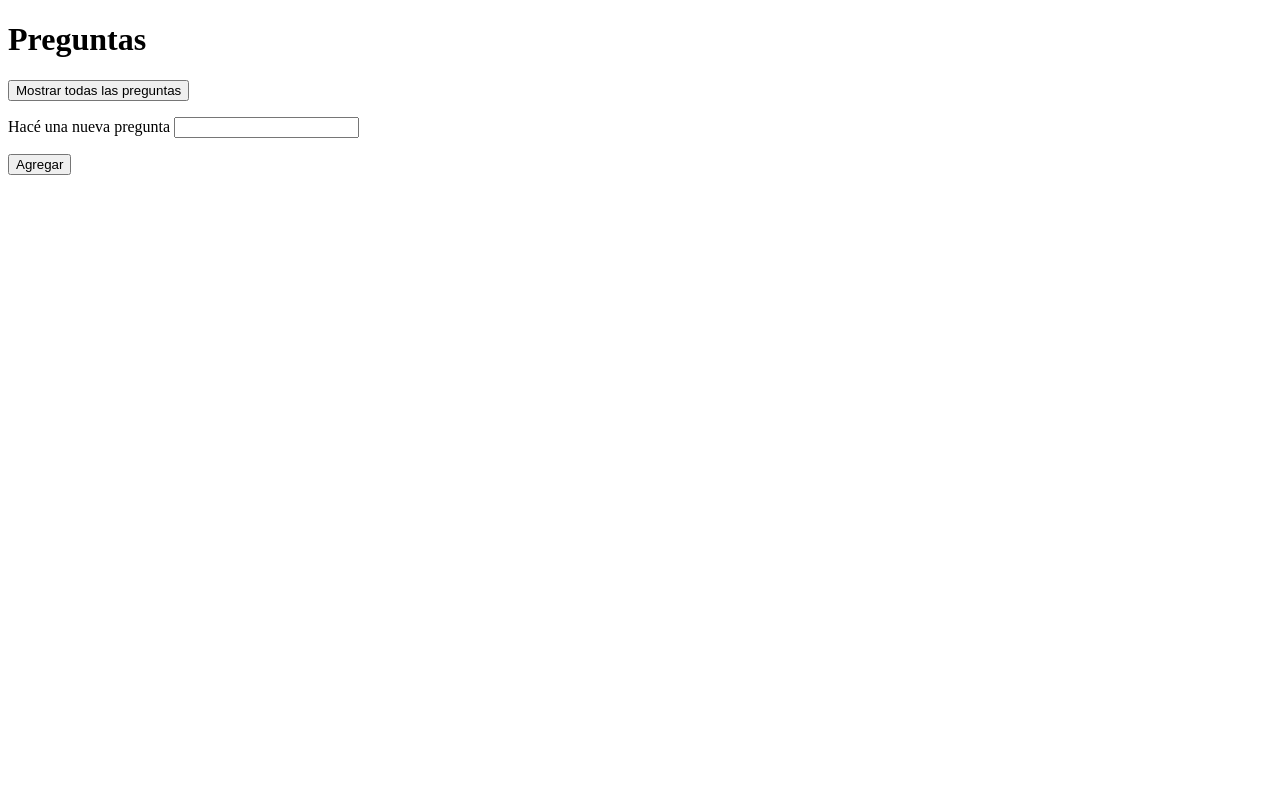
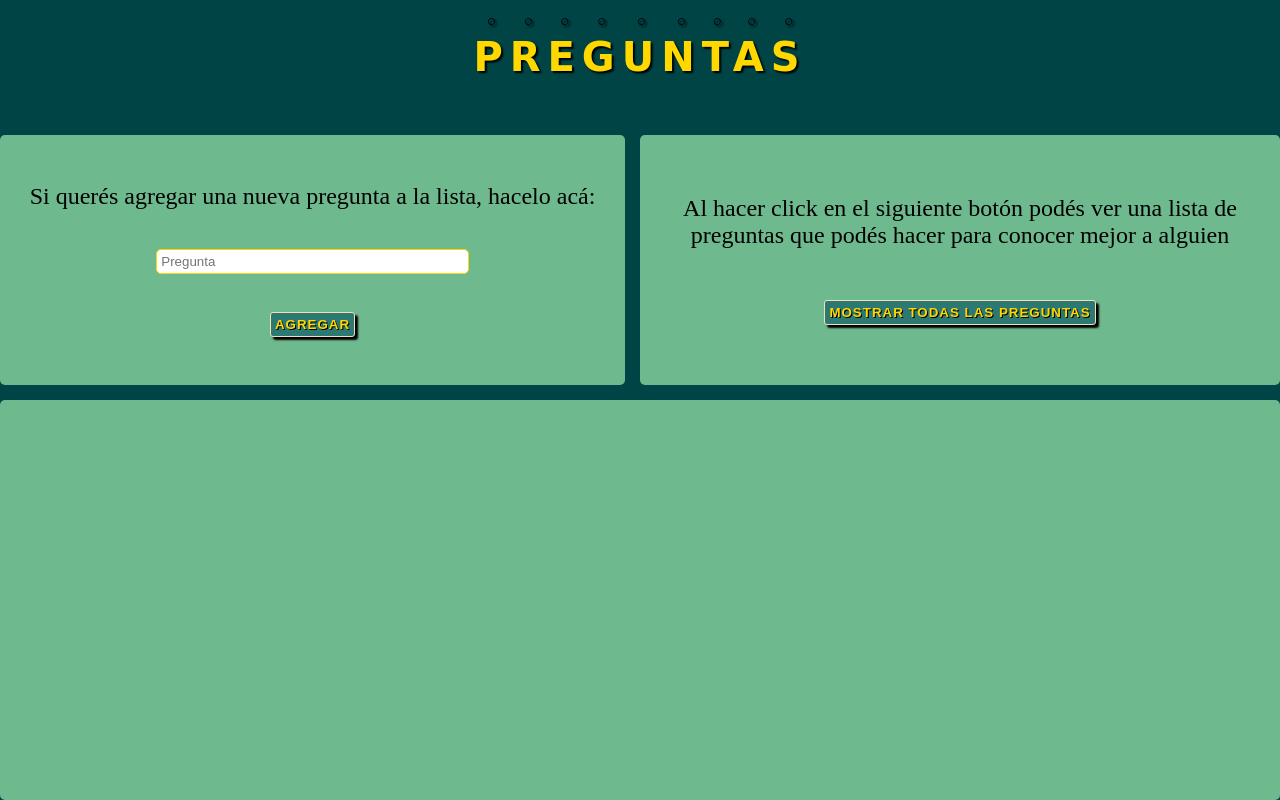
Before and after one commit to CarlaGirardini/Acamica-Apis-Preguntas_random, a plain HTML site: page index.html in a window 1280 px wide. Drawn offline with Linux system fonts and the light colour scheme; a web font is replaced by a local one.

Commit message:
Se le dio estilo a la pagina

```diff
--- a/css/estilo.css
+++ b/css/estilo.css
@@ -0,0 +1,120 @@
+/* Elegí la paleta https://colorhunt.co/palette/163856 */
+*{
+    box-sizing: content-box;
+    margin: 0;
+}
+body{
+    height: 100vh;
+    display: grid;
+    grid-template-rows: 15% 1fr 50%;
+    grid-template-columns: 1fr 50%;
+    grid-gap: 15px 15px;
+    justify-content: stretch;
+    align-content: stretch;
+    justify-items: stretch;
+    align-items: stretch;
+    background-color: #004445;
+}
+.titulo{
+    grid-column: 1/span 2;
+    grid-row: 1/span 1;
+    padding: 10px;
+    text-align: center;
+    text-emphasis-style: open;
+    text-emphasis-color: black;
+    text-transform: uppercase;
+    letter-spacing: 7px;
+    text-shadow: 2px 2px 2px black;
+    font-size: 2.5em;
+    font-family: 'Calistoga', cursive;
+    color: #ffd800;
+}
+.obtener{
+    grid-column: 2/span 1;
+    grid-row: 2/span 1;
+    background-color: #6fb98f;
+    padding: 10px;
+    border-radius: 5px;
+    text-align: center;
+    font-size: 1.5em;
+    display: flex;
+    flex-direction: column;
+    justify-content: space-evenly;
+    align-items: center;
+}
+.agregar{
+    grid-column: 1/span 1;
+    grid-row: 2/span 1;
+    background-color: #6fb98f;
+    padding: 10px;
+    border-radius: 5px;
+    text-align: center;
+    font-size: 1.5em;
+    display: flex;
+    flex-direction: column;
+    justify-content: space-evenly;
+    align-items: center;
+}
+.button{
+    background-color: #2c7873;
+    border: solid 1px wheat;
+    border-radius: 3px;
+    text-transform: uppercase;
+    font-weight: 800;
+    letter-spacing: 1px;
+    color: #ffd800;
+    text-shadow: 1px 1px 0px black;
+    padding: 4px;
+    box-shadow: 3px 3px 2px black;
+}
+.button:hover{
+    cursor: pointer;
+    transform: scale(1.02);
+}
+.input{
+    border: solid 1px #ffd800;
+    border-radius: 5px;
+    padding: 4px;
+    width: 50%;
+}
+#contenedor{
+    grid-column: 1/span 2;
+    grid-row: 3/span 1;
+    background-color: #6fb98f;
+    padding: 10px;
+    border-radius: 5px;
+    text-align: center;
+    display: flex;
+    flex-direction: column;
+    justify-content: space-evenly;
+    align-items: center;
+    /* display: grid;
+    grid-template-columns: 1fr 10% 10%; */
+}
+.pregunta{
+    /* grid-column: 1 / span 1; */
+    align-self: flex-start;
+    background-color: #6fb98f;
+    border-radius: 5px;
+    padding: 5px;
+    font-size: 1.2em;
+}
+.eliminarPregunta{
+    /* grid-column: 3 / span 1; */
+    justify-self: flex-end;
+    background-color: rgb(187, 2, 2);
+    color: wheat;
+    padding: 3px;
+    width: 25px;
+    border: solid 1px wheat;
+    border-radius: 5px;
+    text-transform: uppercase;
+    font-size: 1.1em;
+    font-weight: 800;
+    text-shadow: 1px 1px 0px black;
+    box-shadow: 3px 3px 2px black;
+}
+.eliminarPregunta:hover{
+    cursor: pointer;
+    transform: scale(1.03);
+}
--- a/index.html
+++ b/index.html
@@ -4,6 +4,7 @@
     <meta charset="UTF-8">
     <meta name="viewport" content="width=device-width, initial-scale=1.0">
     <meta http-equiv="X-UA-Compatible" content="ie=edge">
+    <link href="https://fonts.googleapis.com/css?family=Calistoga&display=swap" rel="stylesheet">
     <link rel="stylesheet" href="css/estilo.css">
     <title>Preguntas</title>
 </head>
@@ -11,12 +12,13 @@
     <h1 class="titulo">Preguntas</h1>
 
     <div class="obtener">
-        <button id="mostrar">Mostrar todas las preguntas</button>
+        Al hacer click en el siguiente botón podés ver una lista de preguntas que podés hacer para conocer mejor a alguien
+        <button id="mostrar" class="button">Mostrar todas las preguntas</button>
     </div>
 
     <div class="agregar">
-        <p>Hacé una nueva pregunta <input id="preguntaCreada" type="text"></p>
-        <button id="crear">Agregar</button>
+        Si querés agregar una nueva pregunta a la lista, hacelo acá: <input id="preguntaCreada" class="input" type="text" placeholder="Pregunta">
+        <button id="crear" class="button">Agregar</button>
     </div>
 
     <div id="contenedor"></div>
--- a/js/preguntasRandom.js
+++ b/js/preguntasRandom.js
@@ -35,12 +35,13 @@ function obtener(){
             let botonEliminar = document.createElement('button');
             botonesEliminar.push(botonEliminar);
 
+            pregunta.className = 'pregunta';
             botonEliminar.className = 'eliminarPregunta';
             botonEliminar.id = preg.id;
 
             idsExistentes.push(preg.id);
 
-            botonEliminar.innerHTML = 'Eliminar';
+            botonEliminar.innerHTML = 'X';
             pregunta.innerHTML = preg.Content;
 
             contenedor.appendChild(div);
```
